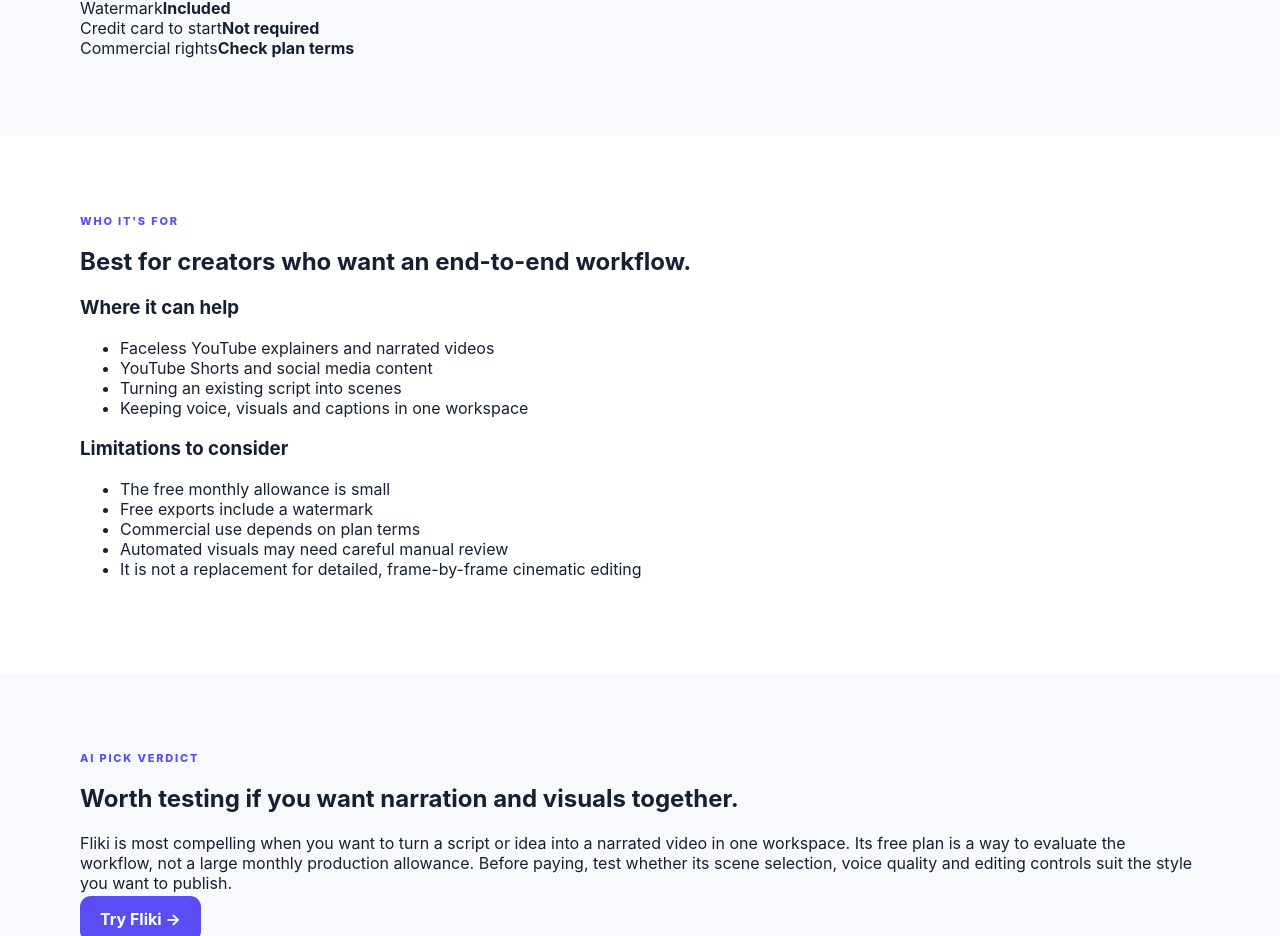
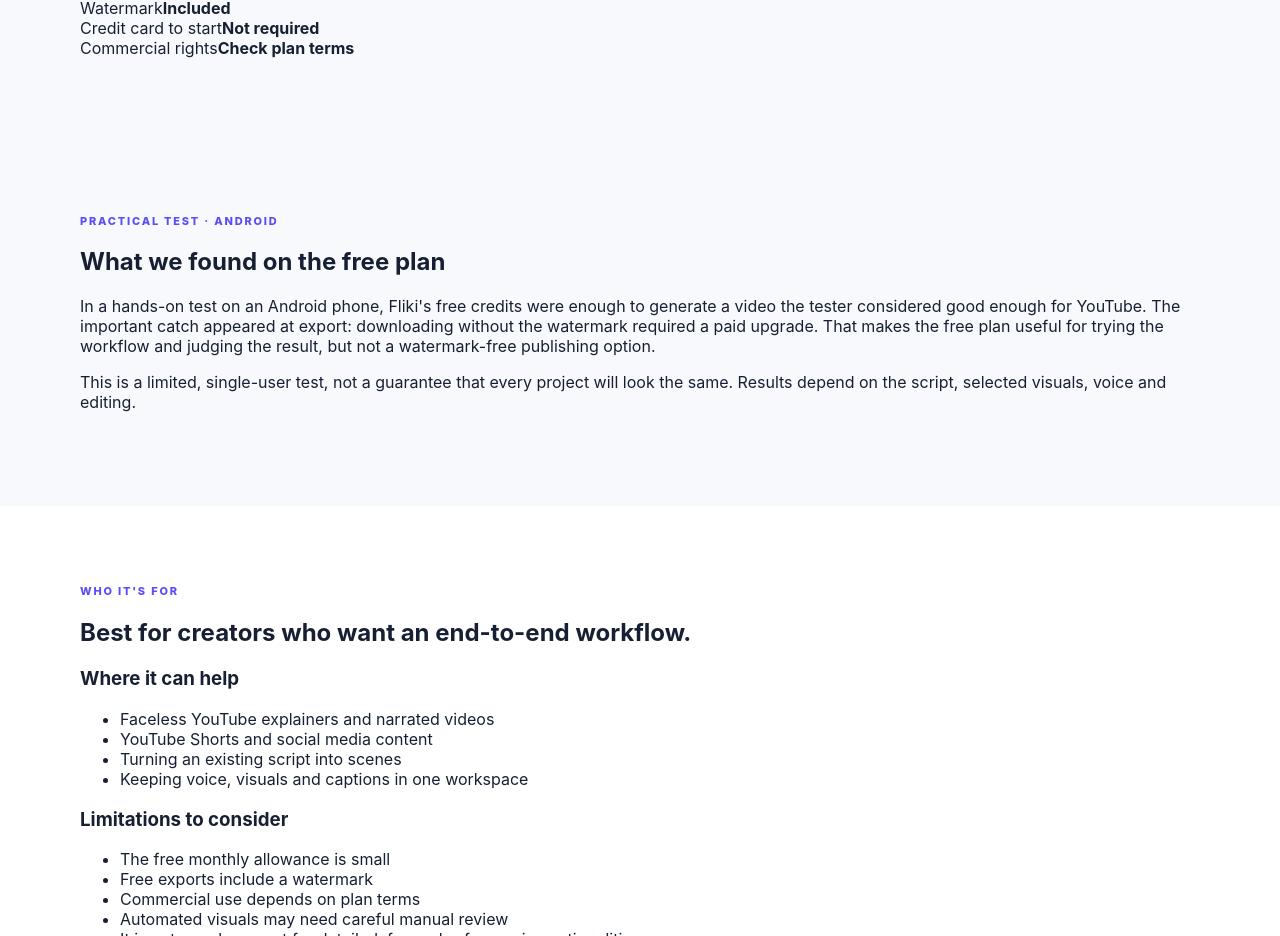
Before and after one commit to alenlenthang4/ai-pick, a Next.js app: page /tools/fliki in a window 1280 px wide. Shown: the part 1554-2490 px from the top of the page. Built offline with nearby package versions, Linux system fonts and the light colour scheme.

Commit message:
Add hands-on Fliki free-plan test findings

```diff
--- a/app/tools/fliki/page.tsx
+++ b/app/tools/fliki/page.tsx
@@ -50,6 +50,13 @@
         </div>
       </div></section>
 
+
+      <section className="section soft"><div className="wrap">
+        <div className="kicker">PRACTICAL TEST · ANDROID</div><h2>What we found on the free plan</h2>
+        <p className="wideText">In a hands-on test on an Android phone, Fliki's free credits were enough to generate a video the tester considered good enough for YouTube. The important catch appeared at export: downloading without the watermark required a paid upgrade. That makes the free plan useful for trying the workflow and judging the result, but not a watermark-free publishing option.</p>
+        <p className="smallNote">This is a limited, single-user test, not a guarantee that every project will look the same. Results depend on the script, selected visuals, voice and editing.</p>
+      </div></section>
+
       <section className="section"><div className="wrap">
         <div className="kicker">WHO IT'S FOR</div><h2>Best for creators who want an end-to-end workflow.</h2>
         <div className="prosGrid">
```
